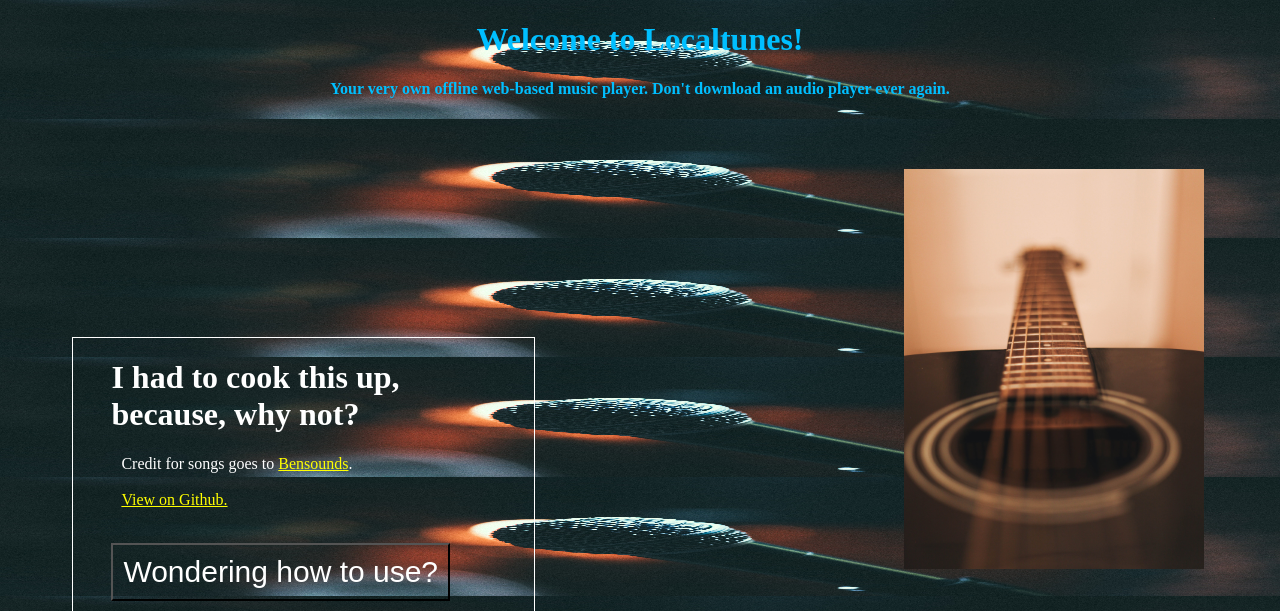
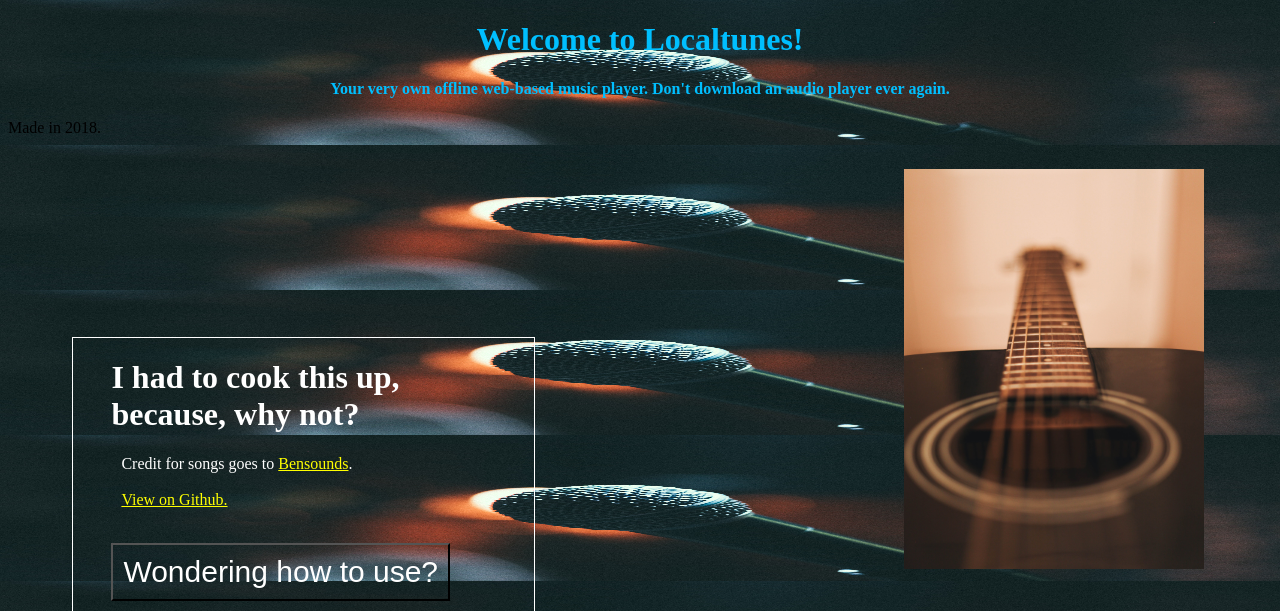
Before and after one commit to srdg/Localtunes, a Flask app: template templates/index.html in a window 1280 px wide. Shown: the top 611 px of the page. Run offline with Flask 2, Linux system fonts and the light colour scheme; the template is opened without the code that fills it, so the values that code supplies are empty.

Commit message:
FIx footer tag

```diff
--- a/templates/index.html
+++ b/templates/index.html
@@ -114,5 +114,5 @@
 	</div>
 
 </body>
-<footer| Made in 2018.</footer>
+<footer> Made in 2018.</footer>
 </html>
```
